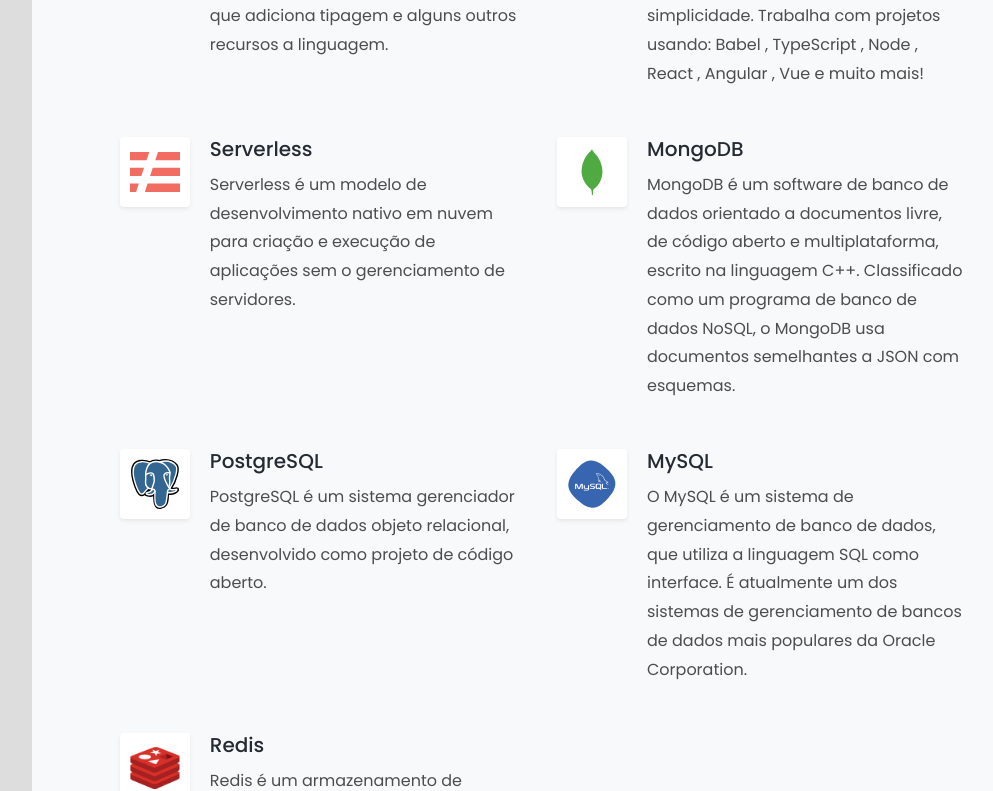
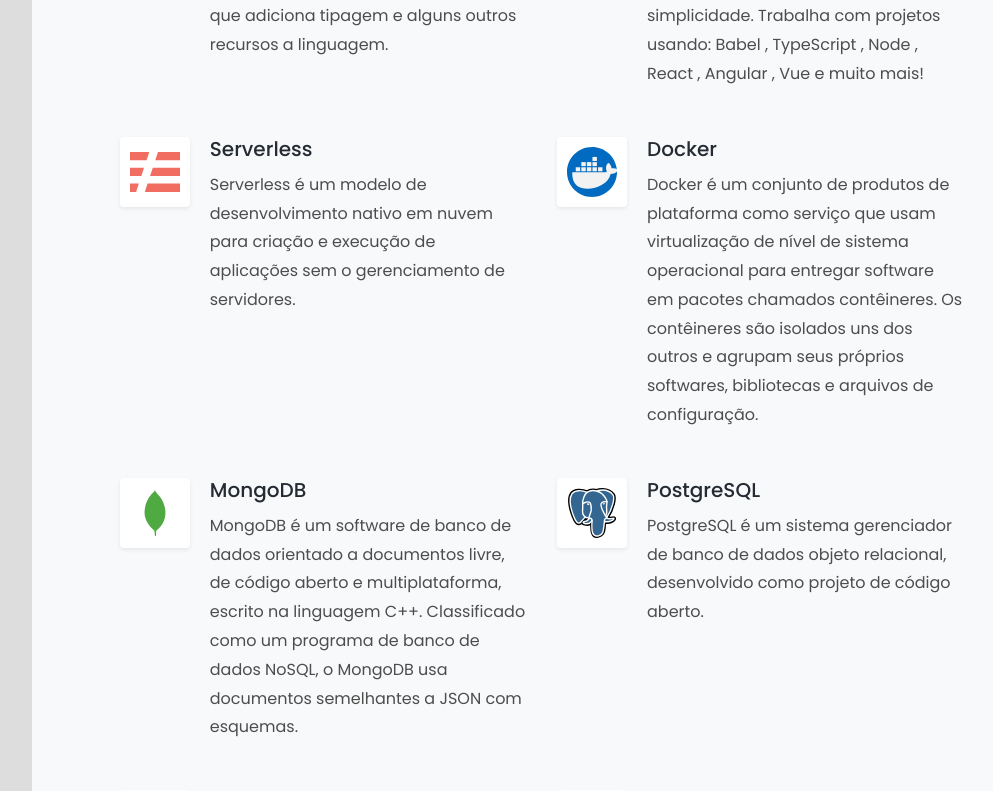
Before and after one commit to davilson/profile, a Next.js app: page / in a window 1280 px wide. Shown: the part 2681-3472 px from the top of the page, without its empty margins (228-1221 px from the left). Built offline with nearby package versions, Linux system fonts and the light colour scheme.

Commit message:
Atualizando lista de habilidades

```diff
--- a/src/components/Content/Skills/index.tsx
+++ b/src/components/Content/Skills/index.tsx
@@ -55,6 +55,12 @@
       title: "Serverless",
       description:
         "Serverless é um modelo de desenvolvimento nativo em nuvem para criação e execução de aplicações sem o gerenciamento de servidores.",
+    },
+    {
+      icon: "docker.svg",
+      title: "Docker",
+      description:
+        "Docker é um conjunto de produtos de plataforma como serviço que usam virtualização de nível de sistema operacional para entregar software em pacotes chamados contêineres. Os contêineres são isolados uns dos outros e agrupam seus próprios softwares, bibliotecas e arquivos de configuração.",
     },
     {
       icon: "mongodb.svg",
```
Also changed, not shown: public/icons/docker.svg (added).
